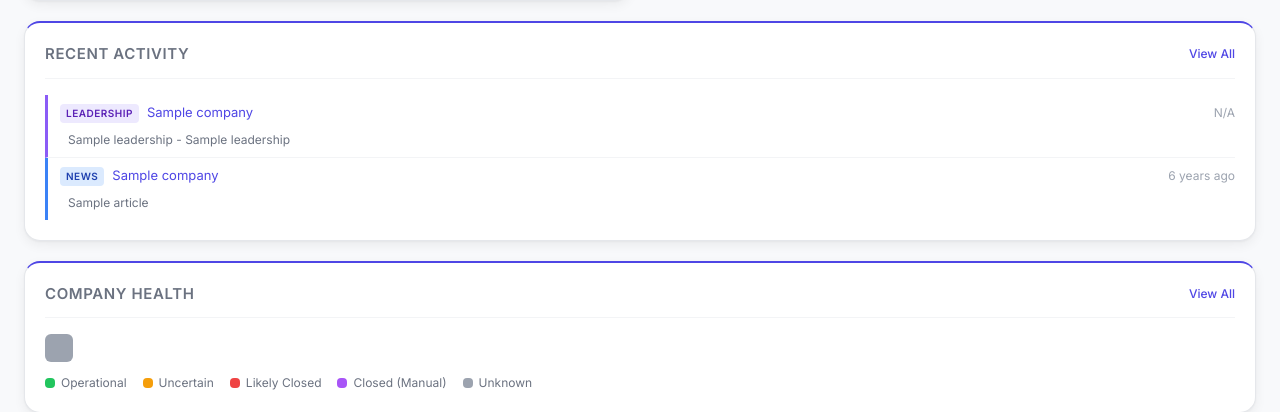
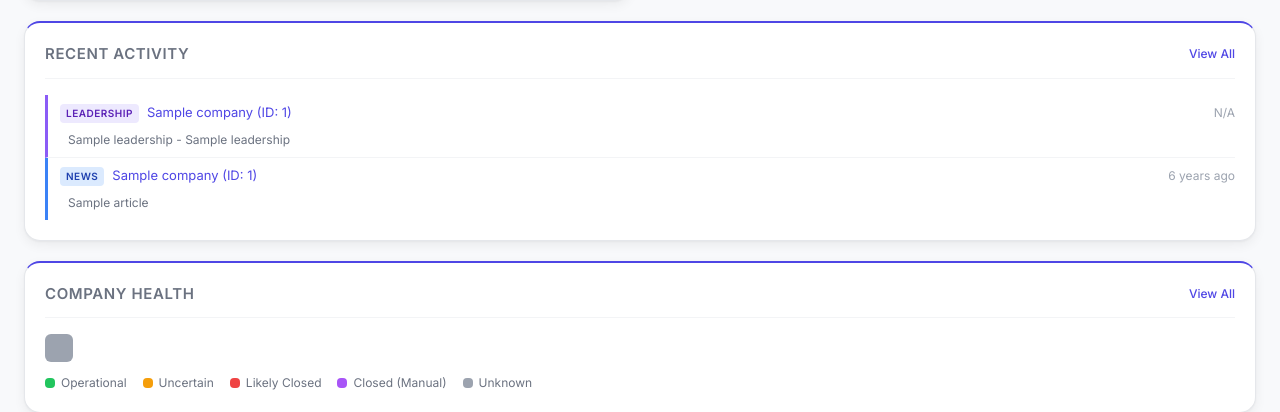
Before and after one commit to lilliangreenberg/valuations_from_spec, a FastAPI app: page / in a window 1280 px wide. Shown: the part 1018-1430 px from the top of the page. Run offline with FastAPI, Linux system fonts and the light colour scheme; tables that the repository leaves empty hold one stand-in row (values such as "Sample post"); some libraries are stand-ins or nearby versions.

Commit message:
Show company ID next to company name throughout dashboard
Every place a company name is displayed now shows the format:
"Acme Inc (ID: 151)" -- in company table, detail page, changes,
news, activity feed, leadership cards, health grid, freshness,
and alerts widgets.

https://claude.ai/code/session_01WtuBqJU5aVBv4NRDwCCsrL

```diff
--- a/src/domains/dashboard/templates/companies/detail.html
+++ b/src/domains/dashboard/templates/companies/detail.html
@@ -1,6 +1,6 @@
 {% extends "base.html" %}
 
-{% block title %}{{ company.name }} - Portfolio Monitor{% endblock %}
+{% block title %}{{ company.name }} (ID: {{ company.id }}) - Portfolio Monitor{% endblock %}
 
 {% block content %}
 <!-- Back link -->
@@ -22,7 +22,7 @@
 <div class="card p-6 mb-6">
   <div class="flex flex-wrap items-start justify-between gap-4">
     <div>
-      <h1 class="text-2xl font-bold" style="color: var(--text-primary)">{{ company.name }}</h1>
+      <h1 class="text-2xl font-bold" style="color: var(--text-primary)">{{ company.name }} (ID: {{ company.id }})</h1>
       {% if company.homepage_url %}
       <a href="{{ company.homepage_url }}" target="_blank" rel="noopener"
          class="text-sm hover:underline" style="color: var(--accent-blue)">
--- a/src/domains/dashboard/templates/partials/activity_feed.html
+++ b/src/domains/dashboard/templates/partials/activity_feed.html
@@ -14,7 +14,7 @@
         </span>
         <a href="/companies/{{ item.company_id }}"
            class="ml-2 font-medium hover:underline" style="color: var(--accent-blue)">
-          {{ item.company_name }}
+          {{ item.company_name }} (ID: {{ item.company_id }})
         </a>
         <span class="text-sm" style="color: var(--text-secondary)">
           {{ item.event_date | relative_time }}
--- a/src/domains/dashboard/templates/partials/change_filters.html
+++ b/src/domains/dashboard/templates/partials/change_filters.html
@@ -8,7 +8,7 @@
       <div>
         <a href="/companies/{{ change.company_id }}"
            class="text-blue-600 dark:text-blue-400 font-semibold hover:underline">
-          {{ change.company_name }}
+          {{ change.company_name }} (ID: {{ change.company_id }})
         </a>
         <span class="ml-2 text-sm text-gray-500 dark:text-gray-400">
           {{ change.detected_at | date_short }}
--- a/src/domains/dashboard/templates/partials/company_table.html
+++ b/src/domains/dashboard/templates/partials/company_table.html
@@ -19,7 +19,7 @@
         <td>
           <a href="/companies/{{ company.id }}" onclick="event.preventDefault();this.closest('tr').click()"
              class="font-medium hover:underline"
-             style="color: var(--accent-blue)">{{ company.name }}</a>
+             style="color: var(--accent-blue)">{{ company.name }} (ID: {{ company.id }})</a>
           {% if company.homepage_url %}
           <br><span class="text-xs" style="color: var(--text-secondary)">{{ company.homepage_url | truncate_url }}</span>
           {% endif %}
--- a/src/domains/dashboard/templates/partials/leadership_card.html
+++ b/src/domains/dashboard/templates/partials/leadership_card.html
@@ -31,7 +31,7 @@
     <div class="flex flex-wrap items-center gap-3 text-sm">
       <a href="/companies/{{ leader.company_id }}"
          class="text-blue-600 dark:text-blue-400 hover:underline">
-        {{ leader.company_name }}
+        {{ leader.company_name }} (ID: {{ leader.company_id }})
       </a>
 
       {% if leader.linkedin_profile_url %}
--- a/src/domains/dashboard/templates/partials/news_filters.html
+++ b/src/domains/dashboard/templates/partials/news_filters.html
@@ -26,7 +26,7 @@
     <div class="flex flex-wrap items-center gap-3 text-sm">
       <a href="/companies/{{ article.company_id }}"
          class="text-blue-600 dark:text-blue-400 hover:underline">
-        {{ article.company_name }}
+        {{ article.company_name }} (ID: {{ article.company_id }})
       </a>
 
       {% if article.significance_classification %}
--- a/src/domains/dashboard/templates/partials/widgets/activity_widget.html
+++ b/src/domains/dashboard/templates/partials/widgets/activity_widget.html
@@ -12,7 +12,7 @@
           {{ item.event_type | title }}
         </span>
         <a href="/companies/{{ item.company_id }}" class="widget-company-link">
-          {{ item.company_name }}
+          {{ item.company_name }} (ID: {{ item.company_id }})
         </a>
         <span class="widget-activity-time">{{ item.event_date | relative_time }}</span>
         {% if item.title %}
--- a/src/domains/dashboard/templates/partials/widgets/alerts_widget.html
+++ b/src/domains/dashboard/templates/partials/widgets/alerts_widget.html
@@ -27,7 +27,7 @@
       <div class="widget-breakdown-rows">
         {% for company in widget.flagged_companies %}
         <div class="widget-breakdown-row">
-          <a href="/companies/{{ company.id }}" class="widget-company-link">{{ company.name }}</a>
+          <a href="/companies/{{ company.id }}" class="widget-company-link">{{ company.name }} (ID: {{ company.id }})</a>
         </div>
         {% endfor %}
       </div>
--- a/src/domains/dashboard/templates/partials/widgets/freshness_widget.html
+++ b/src/domains/dashboard/templates/partials/widgets/freshness_widget.html
@@ -36,7 +36,7 @@
           <div class="widget-breakdown-rows">
             {% for company in companies[:5] %}
             <div class="widget-breakdown-row">
-              <a href="/companies/{{ company.id }}" class="widget-company-link">{{ company.name }}</a>
+              <a href="/companies/{{ company.id }}" class="widget-company-link">{{ company.name }} (ID: {{ company.id }})</a>
               {% if company.last_snapshot %}
               <span class="widget-breakdown-meta">{{ company.last_snapshot | relative_time }}</span>
               {% endif %}
--- a/src/domains/dashboard/templates/partials/widgets/health_grid_widget.html
+++ b/src/domains/dashboard/templates/partials/widgets/health_grid_widget.html
@@ -11,7 +11,7 @@
       <a href="/companies/{{ company.id }}"
          class="health-cell {{ company.status | health_grid_color(company.is_manual_override) }}">
         <span class="health-tooltip">
-          <strong>{{ company.name }}</strong>
+          <strong>{{ company.name }} (ID: {{ company.id }})</strong>
           <span class="tooltip-status">
             {{ company.status | replace('_', ' ') | title }}{% if company.is_manual_override %} (Manual){% endif %}{% if company.confidence %} &middot; {{ (company.confidence * 100) | int }}%{% endif %}
           </span>
```
